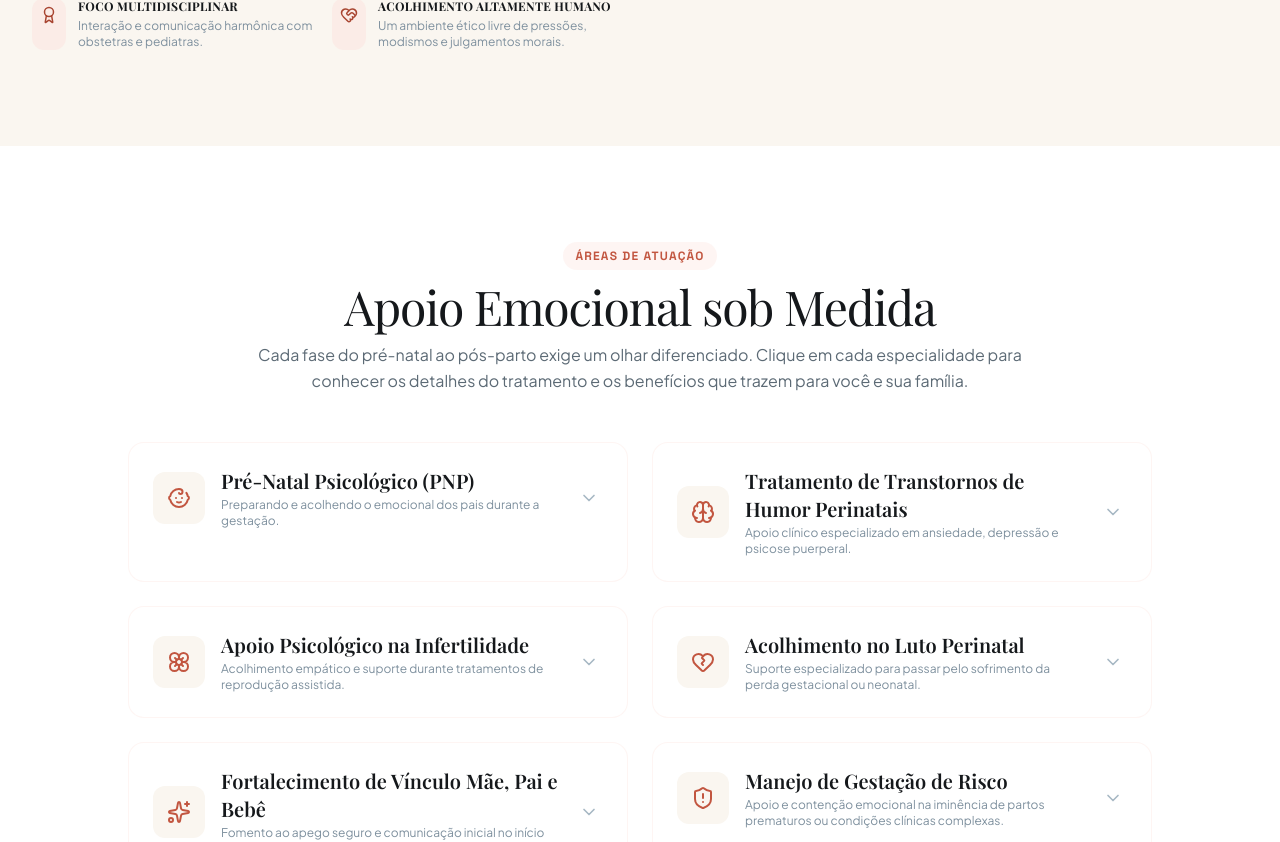
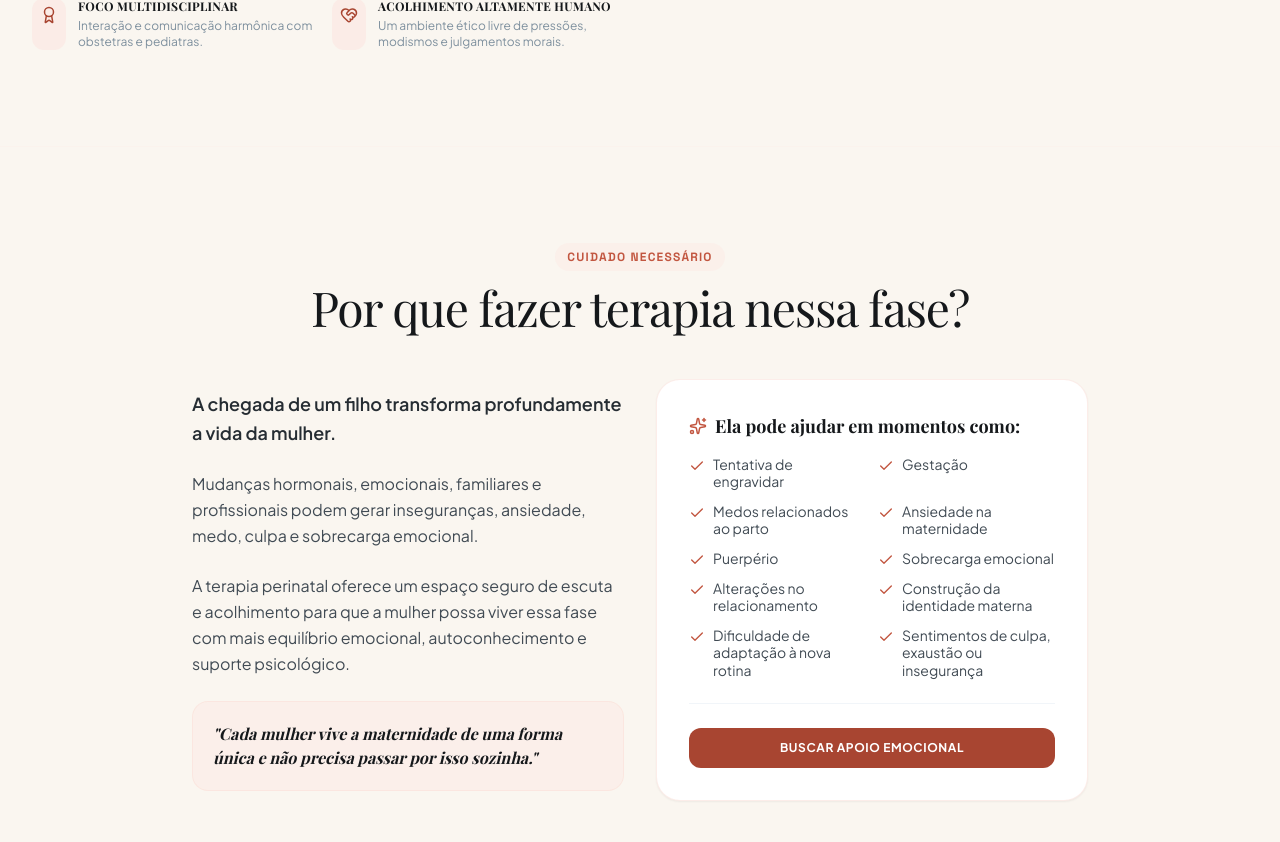
Before and after one commit to eurodev777/stk-react-flavia, a React (Vite) app: page / in a window 1280 px wide. Shown: the part 1970-2812 px from the top of the page. Built offline with nearby package versions, Linux system fonts and the light colour scheme; a web font is replaced by a local one.

Commit message:
feat: add "Why therapy" section to homepage
Introduce a new informative section detailing the benefits of perinatal therapy to better support and guide potential patients through this life transition.

```diff
--- a/src/App.tsx
+++ b/src/App.tsx
@@ -14,7 +14,8 @@ import {
   MousePointerClick,
   ChevronRight,
   Sparkles,
-  Bookmark
+  Bookmark,
+  Check
 } from 'lucide-react';
 import { therapistInfo } from './data';
 import Services from './components/Services';
@@ -339,6 +340,81 @@ export default function App() {
           </div>
         </section>
 
+        {/* POR QUE FAZER TERAPIA? */}
+        <section className="py-16 md:py-24 bg-cream border-t border-b border-coral-200/10">
+          <div className="max-w-7xl mx-auto px-4 sm:px-6 lg:px-8">
+            <div className="max-w-4xl mx-auto space-y-12">
+
+              <div className="text-center space-y-3">
+                <span className="text-xs uppercase font-mono tracking-widest text-coral-600 font-bold bg-coral-100/40 px-3 py-1.5 rounded-full inline-block">
+                  Cuidado Necessário
+                </span>
+                <h2 className="font-serif text-3xl md:text-5xl text-charcoal-900 tracking-tight">
+                  Por que fazer terapia nessa fase?
+                </h2>
+              </div>
+
+              <div className="grid grid-cols-1 md:grid-cols-2 gap-8 items-stretch">
+                <div className="space-y-6 text-left flex flex-col justify-center">
+                  <p className="font-sans text-charcoal-800 text-base md:text-lg leading-relaxed font-semibold">
+                    A chegada de um filho transforma profundamente a vida da mulher.
+                  </p>
+                  <p className="font-sans text-charcoal-700 text-sm md:text-base leading-relaxed">
+                    Mudanças hormonais, emocionais, familiares e profissionais podem gerar inseguranças, ansiedade, medo, culpa e sobrecarga emocional.
+                  </p>
+                  <p className="font-sans text-charcoal-700 text-sm md:text-base leading-relaxed">
+                    A terapia perinatal oferece um espaço seguro de escuta e acolhimento para que a mulher possa viver essa fase com mais equilíbrio emocional, autoconhecimento e suporte psicológico.
+                  </p>
+                  <div className="bg-coral-100/40 p-5 rounded-2xl border border-coral-200/30">
+                    <p className="font-serif text-charcoal-900 text-sm md:text-base font-bold italic">
+                      "Cada mulher vive a maternidade de uma forma única e não precisa passar por isso sozinha."
+                    </p>
+                  </div>
+                </div>
+
+                <div className="bg-white p-6 md:p-8 rounded-3xl border border-coral-200/40 shadow-xs text-left flex flex-col justify-between">
+                  <div>
+                    <h3 className="font-serif text-lg font-bold text-charcoal-900 mb-4 flex items-center gap-2">
+                      <Sparkles size={18} className="text-coral-600" />
+                      Ela pode ajudar em momentos como:
+                    </h3>
+
+                    <ul className="grid grid-cols-1 sm:grid-cols-2 gap-3">
+                      {[
+                        "Tentativa de engravidar",
+                        "Gestação",
+                        "Medos relacionados ao parto",
+                        "Ansiedade na maternidade",
+                        "Puerpério",
+                        "Sobrecarga emocional",
+                        "Alterações no relacionamento",
+                        "Construção da identidade materna",
+                        "Dificuldade de adaptação à nova rotina",
+                        "Sentimentos de culpa, exaustão ou insegurança"
+                      ].map((item, index) => (
+                        <li key={index} className="flex items-start gap-2 text-xs md:text-sm text-charcoal-700 leading-tight">
+                          <Check size={16} className="text-coral-600 shrink-0 mt-0.5" />
+                          <span>{item}</span>
+                        </li>
+                      ))}
+                    </ul>
+                  </div>
+
+                  <div className="pt-6 mt-6 border-t border-slate-100 flex justify-center">
+                    <a
+                      href="#agendamento"
+                      className="w-full text-center py-3 bg-coral-700 hover:bg-coral-800 text-white text-xs font-bold uppercase tracking-wider rounded-xl transition-all"
+                    >
+                      Buscar Apoio Emocional
+                    </a>
+                  </div>
+                </div>
+              </div>
+
+            </div>
+          </div>
+        </section>
+
         {/* SERVICES / SPECIALTIES SECTION */}
         <section id="servicos" className="py-16 md:py-24 bg-white">
           <div className="max-w-7xl mx-auto px-4 sm:px-6 lg:px-8">
```
